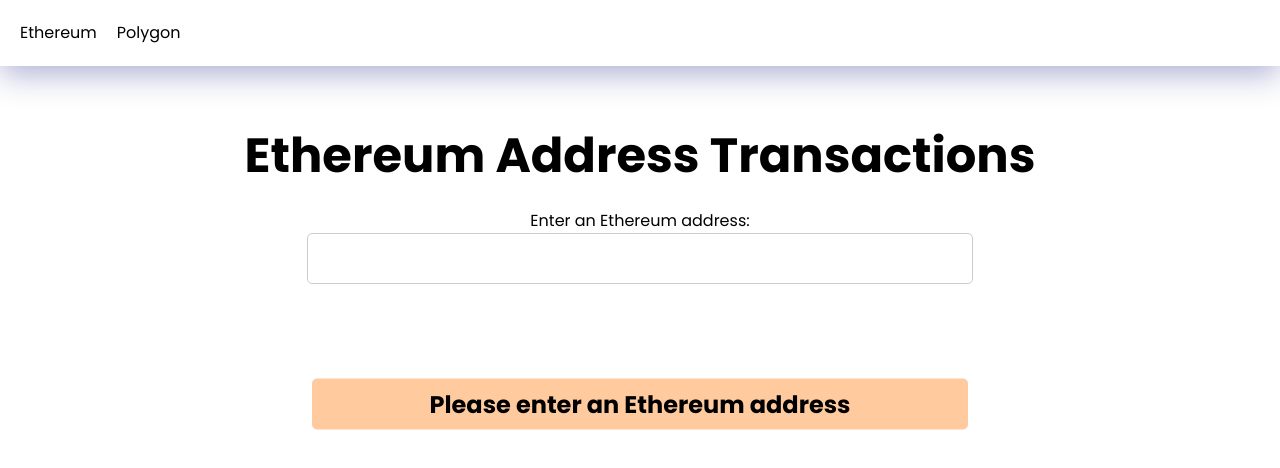
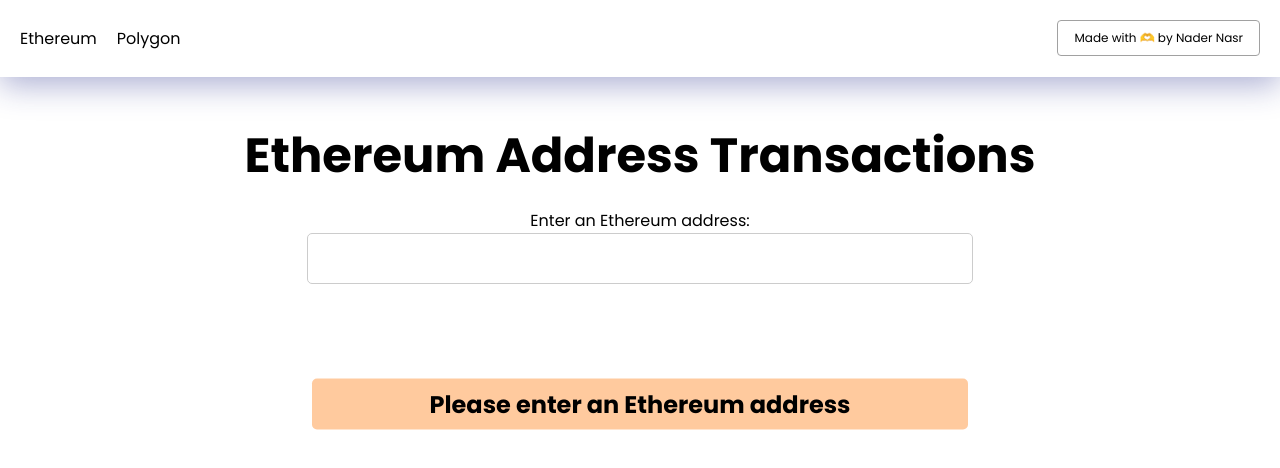
Before and after one commit to NaderNasr/Block-chain-explorer, a React (Create React App) app: page / in a window 1280 px wide. Shown: the top 468 px of the page. Built offline with nearby package versions, Linux system fonts and the light colour scheme; no server answers.

Commit message:
author tag

```diff
--- a/src/navbar/Navbar.tsx
+++ b/src/navbar/Navbar.tsx
@@ -2,13 +2,14 @@
 import { Link } from 'react-router-dom';
 import styles from './styles.module.css';
 
-function Navbar(): JSX.Element {
+function Navbar() {
   return (
     <div className={styles.navbar}>
       <div className={styles.links}>
         <Link to="/" className={styles.link}>Ethereum</Link>
         <Link to="/polygon" className={styles.link}>Polygon</Link>
       </div>
+      <a href='https://www.nadernasr.ca' className={styles.button}>Made with 🫶 by Nader Nasr</a>
     </div>
   );
 }
--- a/src/navbar/styles.module.css
+++ b/src/navbar/styles.module.css
@@ -31,6 +31,24 @@
   margin-right: 20px;
 }
 
+.button {
+  font-size: 12px;
+  display: inline-block;
+  padding: 8px 16px;
+  background-color: transparent;
+  border: 1px solid rgb(161, 161, 161);
+  border-radius: 4px;
+  text-decoration: none;
+  color: black;
+  font-family: Poppins;
+}
+
+.button:hover {
+  background-color: rgb(0, 0, 0);
+  border: 1px solid rgb(0, 0, 0);
+  color: rgb(255, 255, 255);
+}
+
 .center {
   text-align: center;
 }
```
